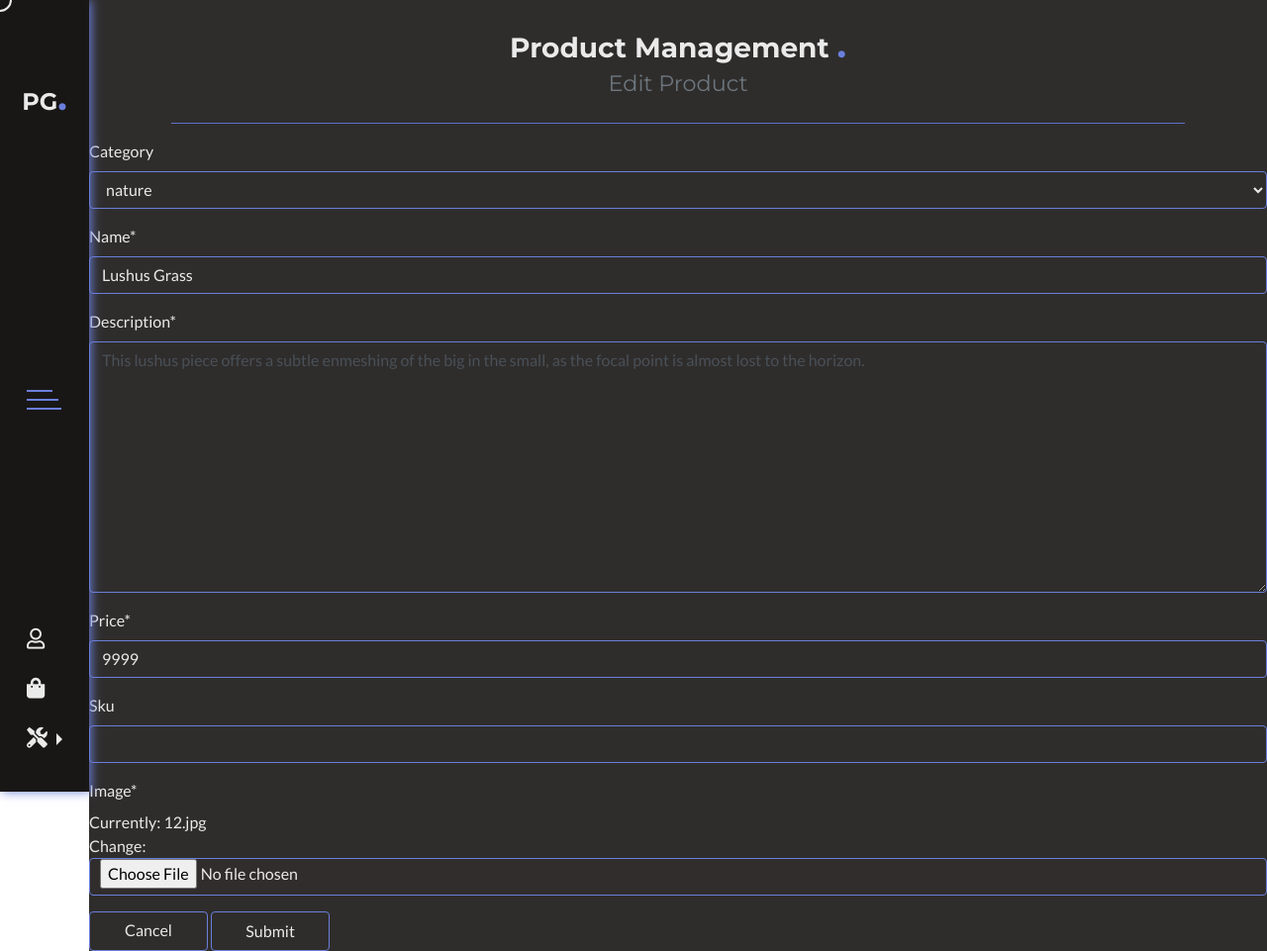
After one commit to aidant842/MilestoneProject4, a Django app: page /products/edit/2 in a window 1280 px wide. The commit adds this page. Shown: the whole page at 99% size. Run offline with Django 3.2, Linux system fonts and the light colour scheme; the visitor is signed in with stand-in values (Sample User, id 1); data comes from the database, SQL or seed files in the repository; some libraries are stand-ins or nearby versions.

Commit message:
added ability to edit/delete products without needing to go to the admin panel, added edit views, urls, templates, added an 'admin tools'

```diff
--- /dev/null
+++ b/products/templates/products/edit_product.html
@@ -0,0 +1,21 @@
+{% extends "base.html" %} {% load static %} {% load tools %} {% block content %}
+<div class="heading">
+  <h1>Product Management
+    <span class="logo-colour">.</span><br/>
+    <small class="text-muted">Edit Product</small>
+  </h1>
+  <hr class="heading-underline" />
+</div>
+
+
+<div class="add-product-container">
+    <form method="POST" action="{% url 'edit_product' product.id %}" enctype="multipart/form-data">
+        {% csrf_token %}
+        {{ form | crispy }}
+
+        <a  href="{% url 'products' %}" class="btn checkoutBtn">Cancel</a>
+        <button class="btn checkoutBtn" type="submit">Submit</button>
+    </form>
+</div>
+
+ {% endblock %}
--- a/products/urls.py
+++ b/products/urls.py
@@ -5,4 +5,7 @@ urlpatterns = [
     path('', views.all_products, name='products'),
     path('<int:product_id>/', views.product_detail, name='product_detail'),
     path('add/', views.add_product, name='add_product'),
+    path('edit_management/', views.edit_management, name='edit_management'),
+    path('edit/<int:product_id>', views.edit_product, name='edit_product'),
+    path('delete/<int:product_id>', views.delete_product, name='delete_product'),
 ]
--- a/products/views.py
+++ b/products/views.py
@@ -2,6 +2,7 @@ from django.shortcuts import render, redirect, reverse, get_object_or_404
 from django.core.paginator import Paginator, EmptyPage, PageNotAnInteger
 from django.http import JsonResponse
 from django.contrib import messages
+from django.contrib.auth.decorators import login_required
 
 
 from .models import Product, Category, Colour, Size, Material
@@ -60,8 +61,13 @@ def product_detail(request, product_id):
     return render(request, 'products/product_detail.html', context)
 
 
+@login_required
 def add_product(request):
     """ Add product to the store """
+
+    if not request.user.is_superuser:
+        messages.error(request, 'Sorry only store owners can do that.')
+        return redirect(reverse('home'))
 
     if request.method == 'POST':
         form = ProductForm(request.POST, request.FILES)
@@ -81,3 +87,87 @@ def add_product(request):
     }
 
     return render(request, template, context)
+
+
+@login_required
+def edit_product(request, product_id):
+    """ Edit products in the store """
+
+    if not request.user.is_superuser:
+        messages.error(request, 'Sorry, only store owners can do that!')
+        return redirect(reverse('home'))
+
+    product = get_object_or_404(Product, pk=product_id)
+
+    if request.method == 'POST':
+        form = ProductForm(request.POST, request.FILES, instance=product)
+        if form.is_valid():
+            form.save()
+            messages.success(request, 'Successfully updated product')
+            return redirect(reverse('product_detail', args=[product.id]))
+        else:
+            messages.error(request, 'Failed to update product. Please ensure the form is valid.')
+    else:
+        form = ProductForm(instance=product)
+        messages.info(request, f'You are editing {product.name}')
+
+    template = 'products/edit_product.html'
+
+    context = {
+        'form': form,
+        'product': product,
+    }
+
+    return render(request, template, context)
+
+
+@login_required
+def edit_management(request):
+    """ A view to display products available to edit from the tools link """
+    if not request.user.is_superuser:
+        messages.error(request, 'Sorry, only store owners can do that.')
+        return redirect(reverse('home'))
+
+    selected_category = request.GET.get('category', None)
+
+    if selected_category:
+        products = Product.objects.filter(category__name=selected_category)
+    else:
+        products = Product.objects.all()
+
+    categories = Category.objects.all()
+    paginator = Paginator(products, 6)
+    page = request.GET.get('page')
+
+    try:
+        products = paginator.page(page)
+    except PageNotAnInteger:
+        products = paginator.page(1)
+
+    except EmptyPage:
+        products = paginator.page(paginator.num_pages)
+
+    template = 'products/edit_management.html'
+
+    context = {
+        'products': products,
+        'categories': categories,
+        'selected_category': selected_category,
+        'page': page,
+    }
+
+    return render(request, template, context)
+
+
+@login_required
+def delete_product(request, product_id):
+    """ Delete a product """
+
+    if not request.user.is_superuser:
+        messages.error(request, 'Sorry, only store owners can do that.')
+        return redirect(reverse('home'))
+
+    product = get_object_or_404(Product, pk=product_id)
+    product.delete()
+    messages.success(request, 'Success! Product deleted.')
+    return redirect(reverse('products'))
--- a/static/css/sass/_nav.scss
+++ b/static/css/sass/_nav.scss
@@ -177,7 +177,7 @@
     transform: rotate(45deg) translate(-6px, -8px);
 }
 
-a.user-link, a.bag-link {
+a.user-link, a.bag-link, div.tools-link {
     display: none;
     color: $font-color;
     font-size: 1.2rem;
@@ -187,7 +187,7 @@ a.user-link, a.bag-link {
 
     .primary-navigation{
         flex-direction: row;
-        grid-template-columns: 0.5fr 1fr 1fr 0.5fr;
+        grid-template-columns: repeat(5, 1fr);
         grid-template-rows: 100%;
         grid-gap: 0;
         height: 64px;
@@ -215,7 +215,7 @@ a.user-link, a.bag-link {
     }
 
     .burger {
-        grid-column: 4;
+        grid-column: 5;
         grid-row: 1;
     }
 
@@ -238,7 +238,14 @@ a.user-link, a.bag-link {
     }
 
     a.bag-link {
+        grid-column: 4;
+        justify-self: center;
+        display: block;
+    }
+
+    div.tools-link {
         grid-column: 3;
+        grid-row: 1;
         justify-self: center;
         display: block;
     }
--- a/static/css/styles.css
+++ b/static/css/styles.css
@@ -471,7 +471,7 @@ label:hover:before {
   transform: rotate(45deg) translate(-6px, -8px);
 }
 
-a.user-link, a.bag-link {
+a.user-link, a.bag-link, div.tools-link {
   display: none;
   color: #eaeaea;
   font-size: 1.2rem;
@@ -480,7 +480,7 @@ a.user-link, a.bag-link {
 @media only screen and (max-width: 600px) {
   .primary-navigation {
     flex-direction: row;
-    grid-template-columns: 0.5fr 1fr 1fr 0.5fr;
+    grid-template-columns: repeat(5, 1fr);
     grid-template-rows: 100%;
     grid-gap: 0;
     height: 64px;
@@ -508,7 +508,7 @@ a.user-link, a.bag-link {
   }
 
   .burger {
-    grid-column: 4;
+    grid-column: 5;
     grid-row: 1;
   }
 
@@ -531,7 +531,14 @@ a.user-link, a.bag-link {
   }
 
   a.bag-link {
+    grid-column: 4;
+    justify-self: center;
+    display: block;
+  }
+
+  div.tools-link {
     grid-column: 3;
+    grid-row: 1;
     justify-self: center;
     display: block;
   }
--- a/templates/base.html
+++ b/templates/base.html
@@ -106,12 +106,6 @@
                         <a href="{% url 'account_login' %}">Login/Signup</a>
                     {% endif %}
                     </li>
-
-                    {% if request.user.is_superuser %}
-                        <li class="link">
-                            <a href="{% url 'add_product' %}">Product Management</a>
-                        </li>
-                    {% endif %}
                 </ul>
 
                 <ul class="misc-links">
@@ -121,14 +115,36 @@
 
                     <li class="bag-link">
                         <a href="{% url 'view_bag' %}"><i class="fas fa-shopping-bag"></i></a>
-
                     </li>
+                    {% if request.user.is_superuser %}
+                    <li class="tools-link nav-item dropright">
+                        <a class="dropdown-toggle" href="#" id="navbarDropdownMenuLink" role="button" data-toggle="dropdown" aria-haspopup="true" aria-expanded="false">
+                            <i class="fas fa-tools"></i>
+                        </a>
+                        <div class="dropdown-menu" aria-labelledby="navbarDropdownMenuLink">
+                            <a class="dropdown-item" href="{% url 'add_product' %}">Add Product</a>
+                            <a class="dropdown-item" href="{% url 'edit_management' %}">Edit Product</a>
+                            <a class="dropdown-item" href="{% url 'products' %}">Delete Product</a>
+                        </div>
+                    </li>
+                    {% endif %}
 
                 </ul>
 
                 <a href="{% url 'profile' %}" class="user-link"><i class="far fa-user"></i></a>
                 <a href="{% url 'view_bag' %}" class="bag-link"><i class="fas fa-shopping-bag"></i></a>
-
+                {% if request.user.is_superuser %}
+                <div class="nav-item dropup tools-link">
+                    <a class="dropdown-toggle" href="#" id="navbarDropdownMenuLink" role="button" data-toggle="dropdown" aria-haspopup="true" aria-expanded="false">
+                        <i class="fas fa-tools"></i>
+                    </a>
+                    <div class="dropdown-menu" aria-labelledby="navbarDropdownMenuLink">
+                        <a class="dropdown-item" href="{% url 'add_product' %}">Add Product</a>
+                        <a class="dropdown-item" href="{% url 'edit_management' %}">Edit Product</a>
+                        <a class="dropdown-item" href="{% url 'products' %}">Delete Product</a>
+                    </div>
+                </div>
+                {% endif %}
             </div>
         </nav>
     </header>
```
Also changed, not shown: products/templates/products/edit_management.html (added, +56 -0 lines), 1 other file.
